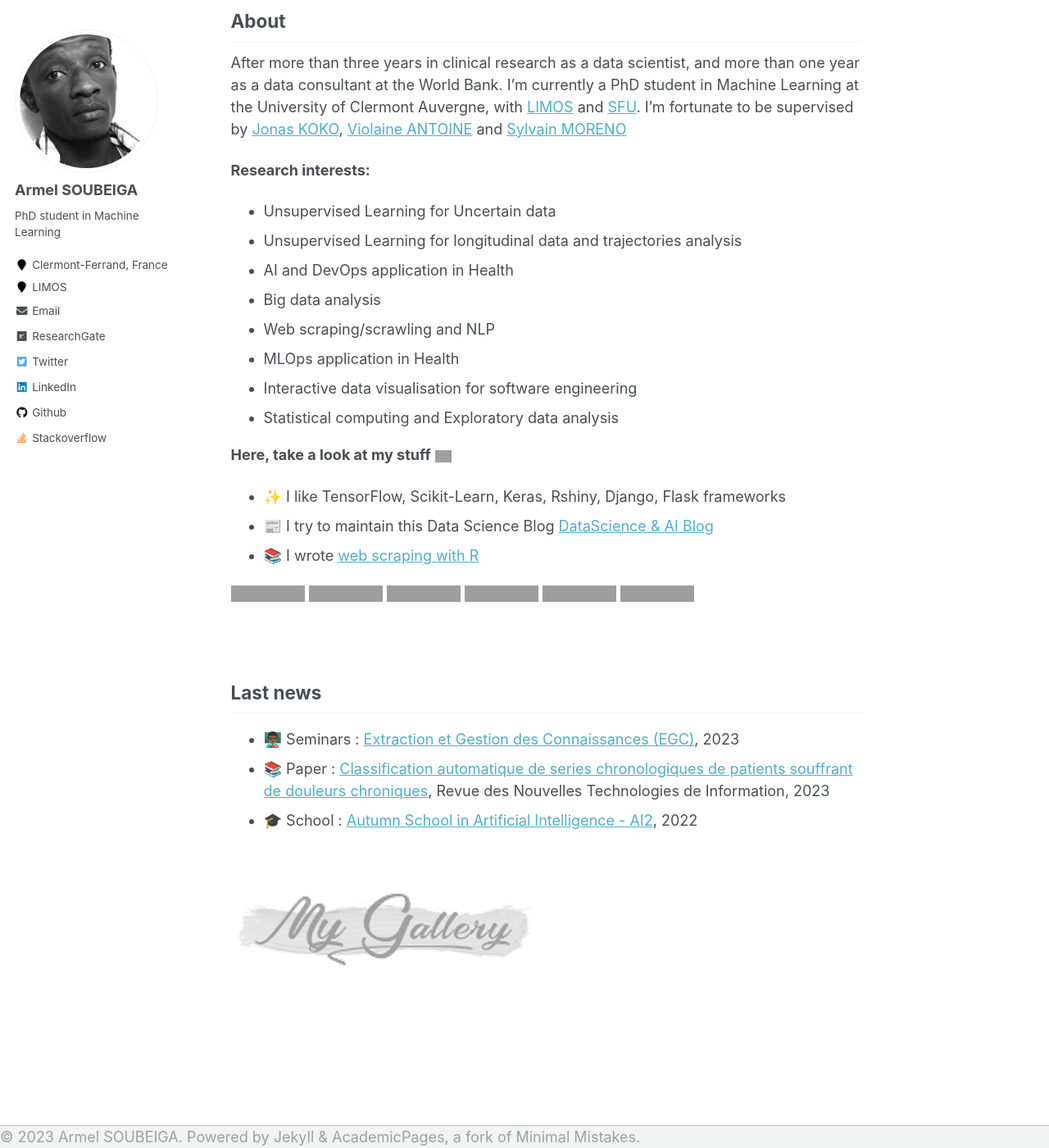
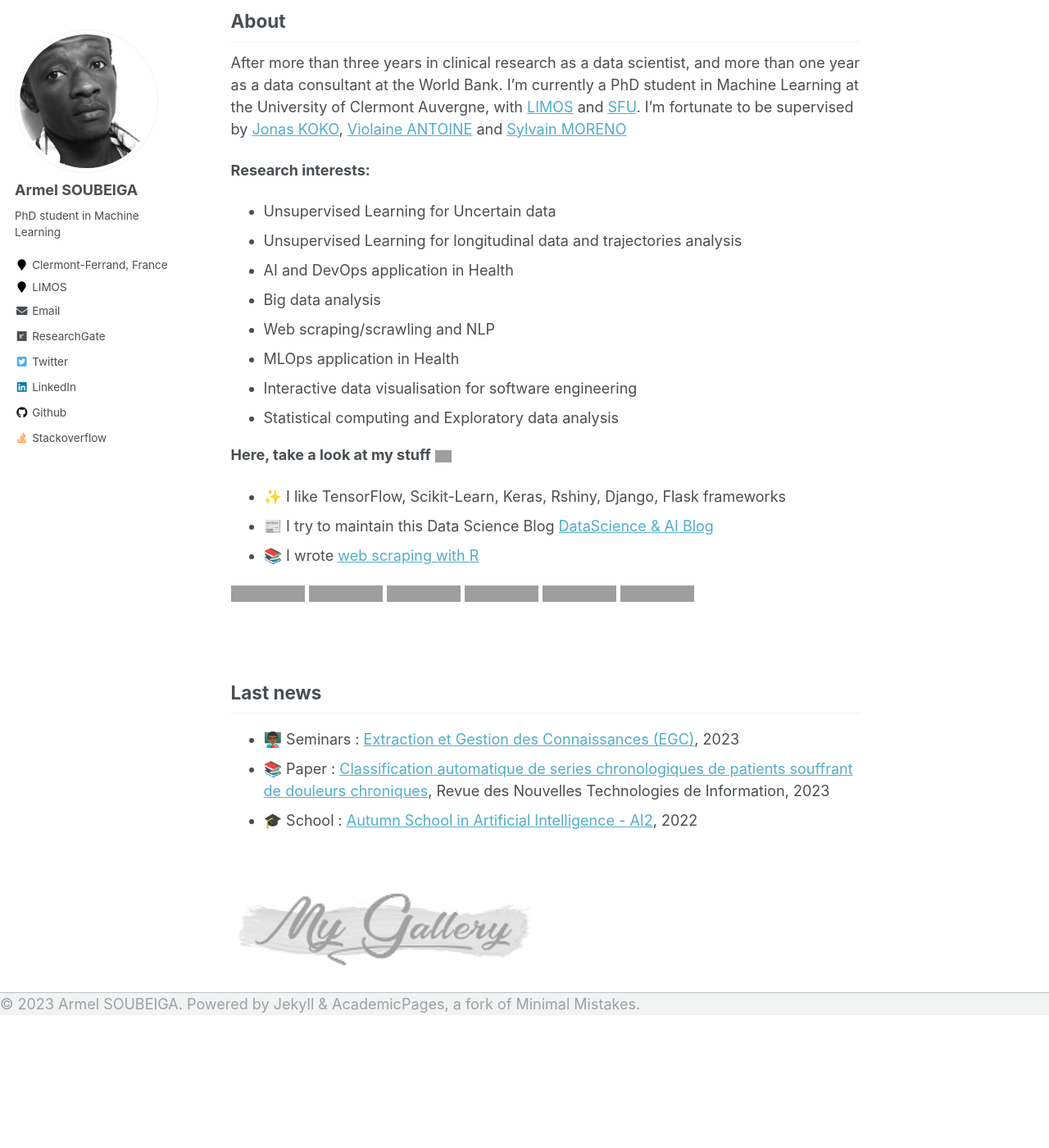
Before and after one commit to armelsoubeiga/armelsoubeiga.github.io, a Jekyll site: the page built from _pages/about.md, in a window 1280 px wide and 1400 px high, scrolled down 165 px. Shown: the whole window at 82% size. Built offline with Jekyll 4.4.1, drawn with Linux system fonts in a browser that asks for light colours; after the commit the page ends 1403 px from its top, so only the background shows below that; grey boxes are pictures that could not be loaded.

Commit message:
Update _base.scss

```diff
--- a/_sass/_base.scss
+++ b/_sass/_base.scss
@@ -10,7 +10,7 @@ html {
 body {
   margin: 0;
   padding: 0;
-  padding-bottom: 9em;
+  // padding-bottom: 9em;
   color: $text-color;
   font-family: $global-font-family;
   line-height: 1.5;
```
